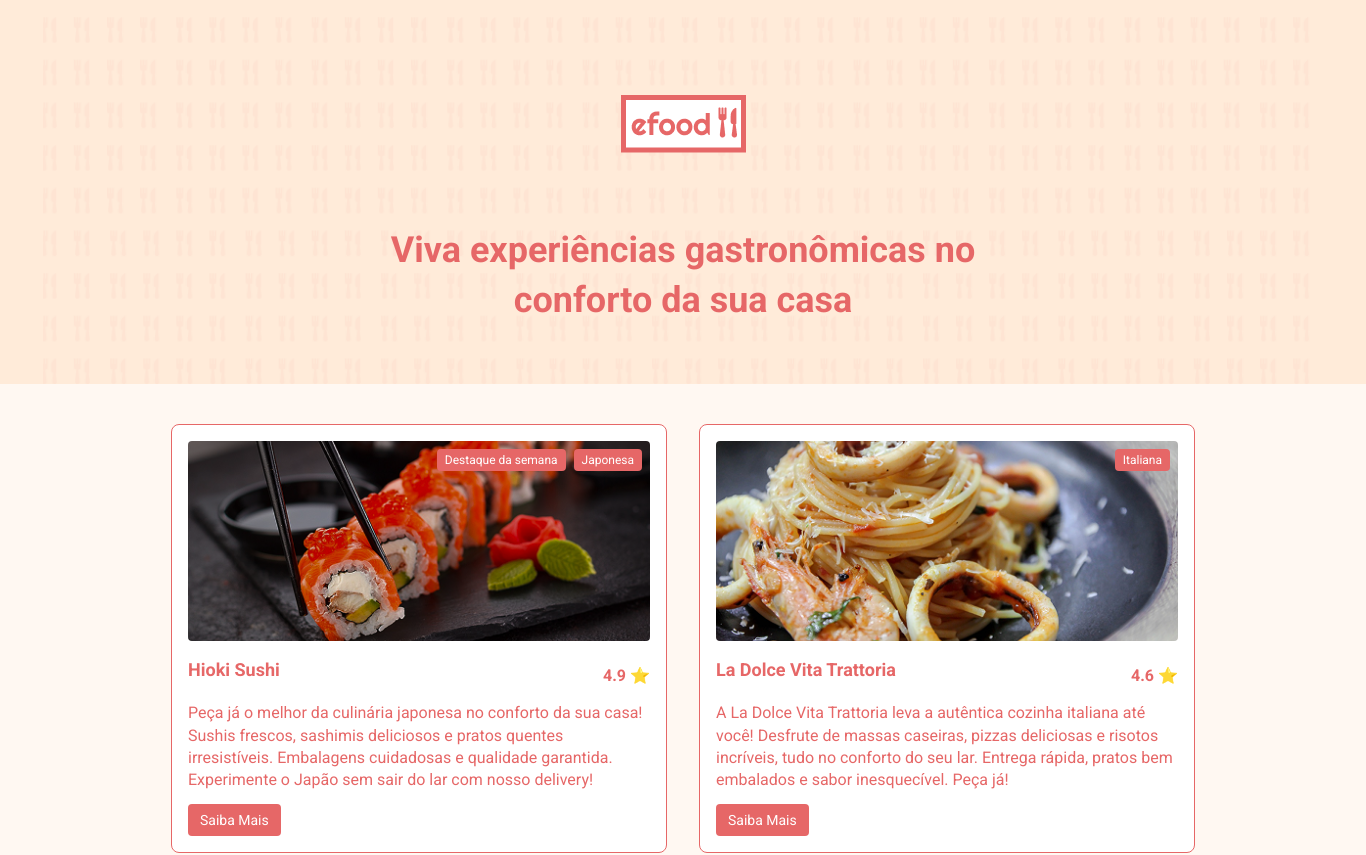
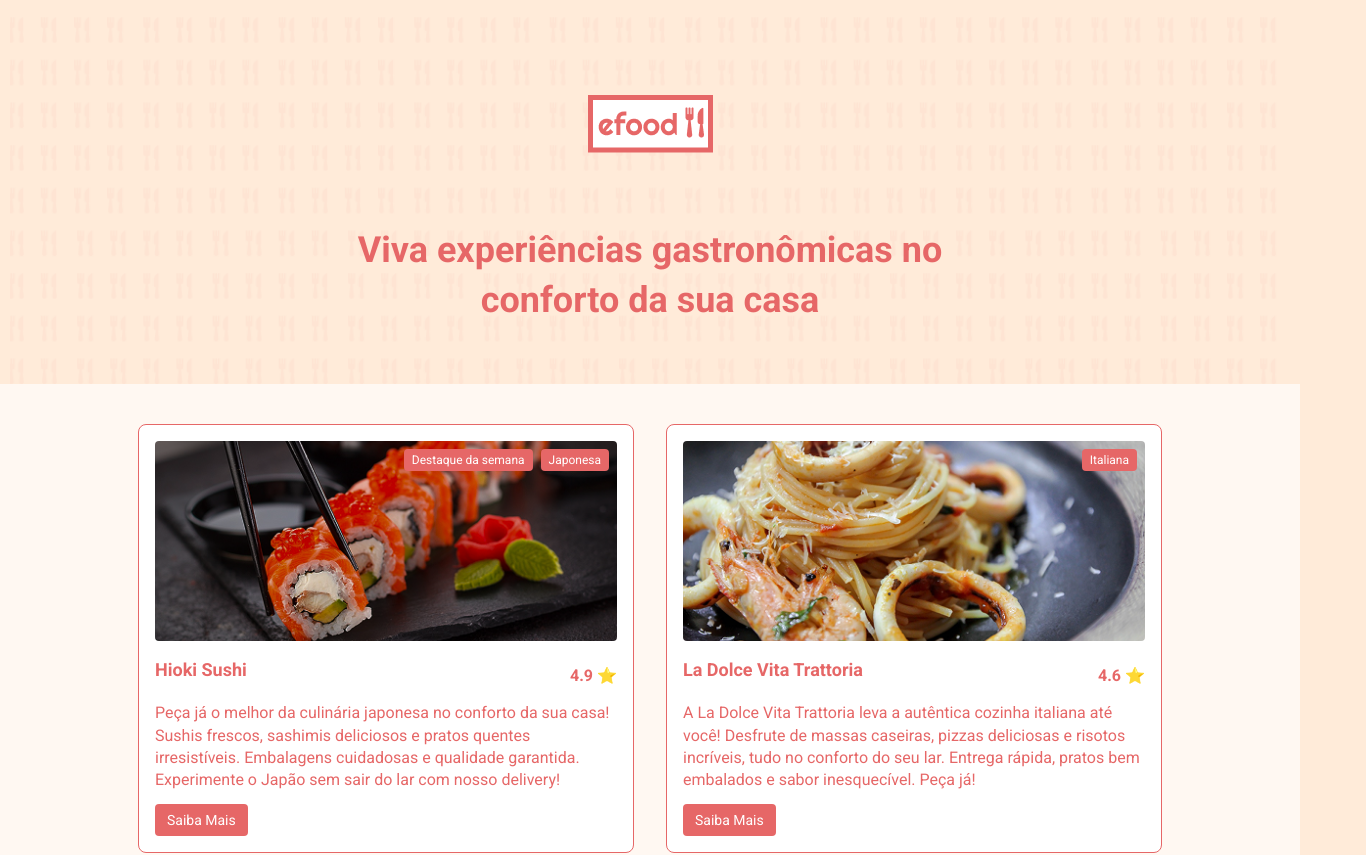
Before and after one commit to YasminVenceslau/eFood, a React (Vite) app: page / in a window 1280 px wide. Shown: the top 855 px of the page, 1366 px wide, since content can reach past the window. Built offline with nearby package versions, Linux system fonts and the light colour scheme.

Commit message:
max-width para  1300px;

```diff
--- a/src/components/Footer/styles.ts
+++ b/src/components/Footer/styles.ts
@@ -3,7 +3,7 @@ import { cores } from "../../styles";
 
 export const RodaPeContainer = styled.div`
     display: inline-block;
-    max-width: 1366px;
+    max-width: 1300px;
     margin: 0 auto;
 `
 export const RedeSocial = styled.ul`
--- a/src/components/Listagem/styles.ts
+++ b/src/components/Listagem/styles.ts
@@ -7,7 +7,7 @@ export const ListaRes = styled.main`
     padding: 40px 16px;
     color: ${cores.corPrincipal};
     background-color: ${cores.corDEFundo};
-    max-width: 1366px;
+    max-width: 1300px;
     margin: 0 auto;
 `
 
--- a/src/styles.tsx
+++ b/src/styles.tsx
@@ -22,11 +22,11 @@ export const GlobalCss = createGlobalStyle`
     }
 
     body{
-        width:1366px;
+        width:1300px;
         color: ${cores.corPrincipal};
         background-color: #FFEBD9;
-        max-width: 1366px;
-        max-width: 1366px;
+        max-width: 1300px;
+        max-width: 1300px;
         margin: 0 auto;
     }
 `
@@ -40,7 +40,7 @@ export const Imagem = styled.header`
     display: flex;
     justify-content: center;
     align-items: center;
-    max-width: 1366px;
+    max-width: 1300px;
     margin: 0 auto;
 `
 
```
